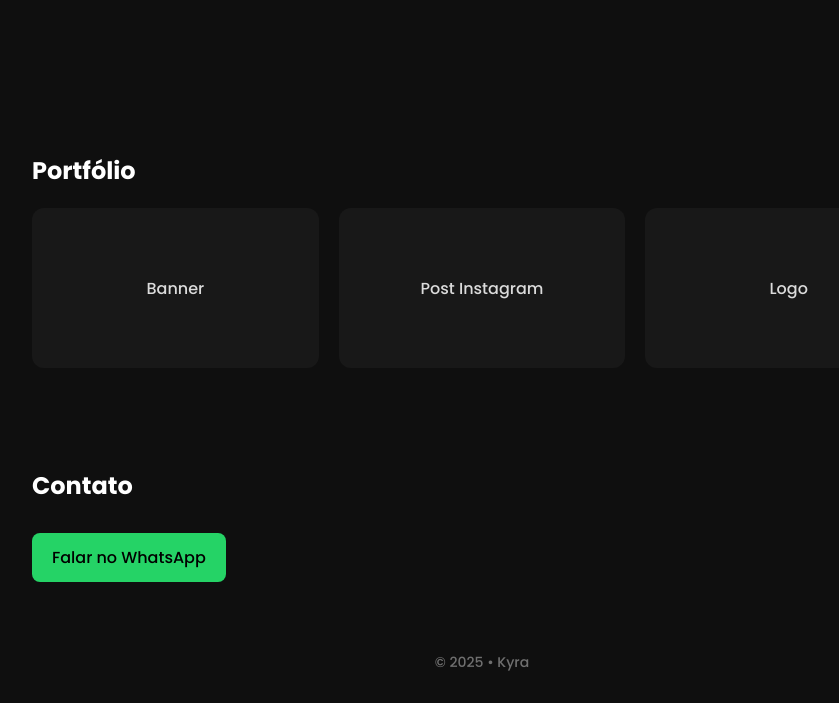
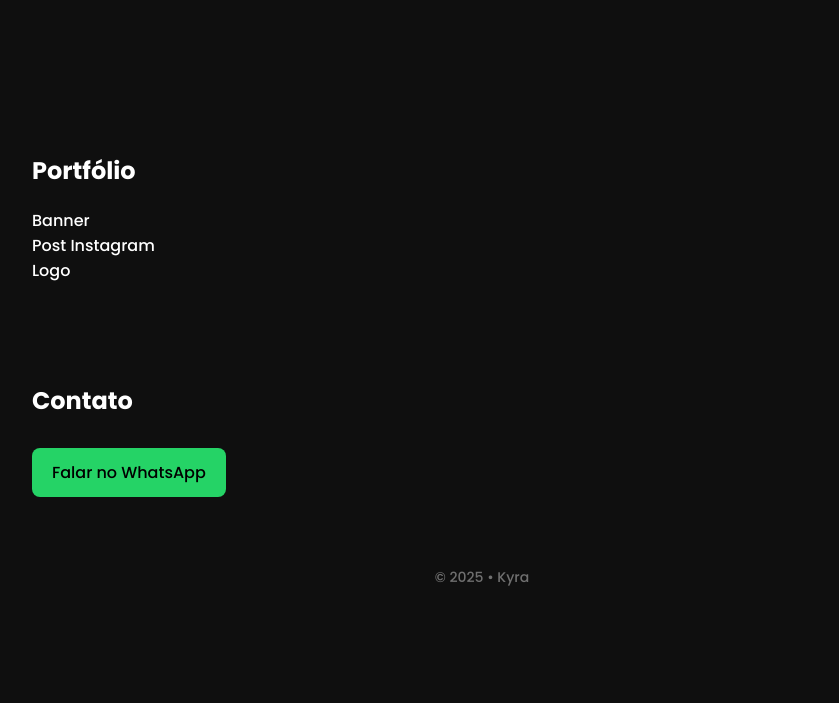
Before and after one commit to Petrovakyra/Petrovakyra.github.io, a plain HTML site: page index.html in a window 1280 px wide. Shown: the part 228-931 px from the top of the page, without its empty margins (158-997 px from the left). After the commit the page ends 846 px from the top, so only its background shows below. Drawn offline with Linux system fonts and the light colour scheme.

Commit message:
Update index.html

```diff
--- a/index.html
+++ b/index.html
@@ -42,22 +42,6 @@
       margin-bottom: 20px;
     }
 
-    .portfolio {
-      display: grid;
-      grid-template-columns: repeat(auto-fit, minmax(220px, 1fr));
-      gap: 20px;
-    }
-
-    .item {
-      background: #1a1a1a;
-      height: 160px;
-      display: flex;
-      align-items: center;
-      justify-content: center;
-      border-radius: 12px;
-      cursor: pointer;
-      transition: transform 0.3s, opacity 0.3s;
-      opacity: 0.85;
     }
 
     .item:hover {
```
